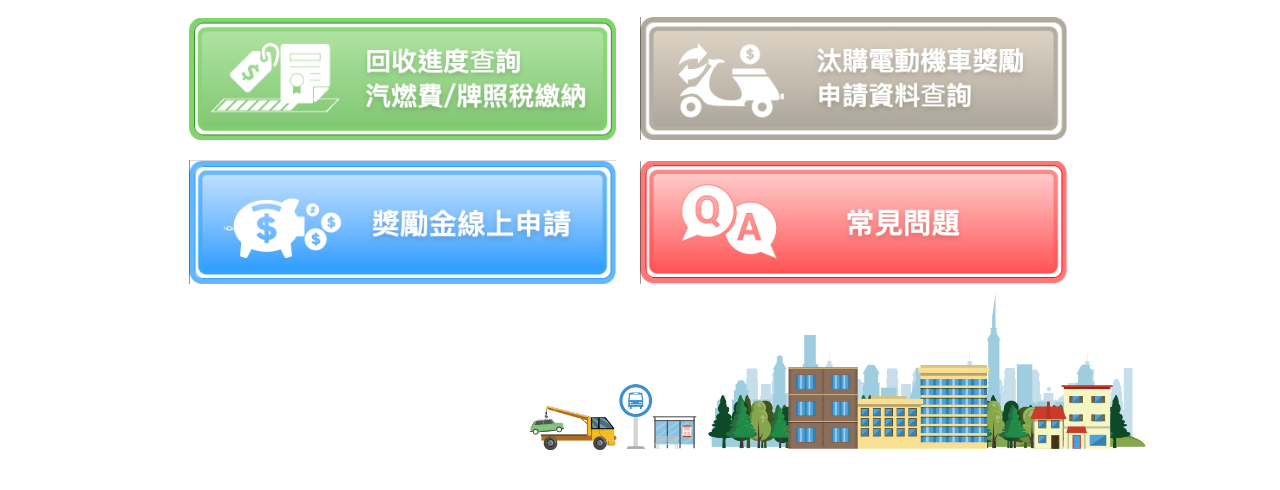
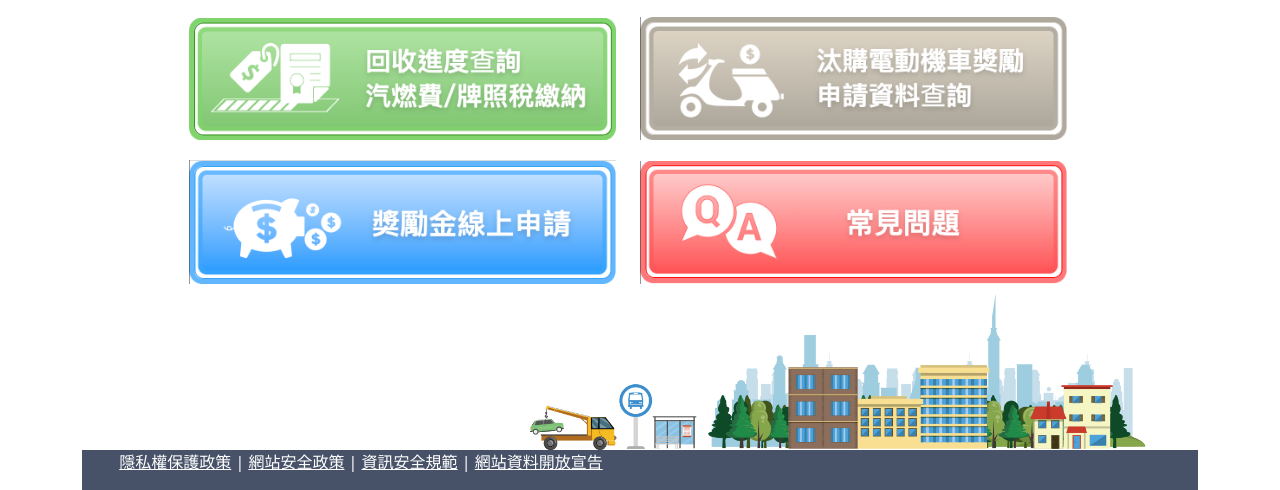
Before and after one commit to shawnliu1012/MSETP-Project-practice, a plain HTML site: page src/homePage1.html in a window 1280 px wide. Shown: the part 722-1212 px from the top of the page. Before the commit the page ends 1172 px from the top, so only its background shows below. Drawn offline with nearby package versions, Linux system fonts and the light colour scheme.

Commit message:
modified footer

```diff
--- a/src/homePage1.css
+++ b/src/homePage1.css
@@ -1,10 +1,11 @@
-.container {
+.container1 {
     background-image: url("../img/bg.jpeg");
     background-repeat: no-repeat;
     background-position: top center;
 }
+
 /* logo 置中 */
-.bc-img img{
+.bc-img img {
     display: block;
     margin: auto;
 }
@@ -31,10 +32,11 @@
     text-align: center;
     margin: 40px 0 10px 0;
     color: #11bbda;
-    text-shadow:  5px 0 #fff, -1px -1px 0 #fff, 1px -1px 0 #fff, -1px 1px 0 #fff, 1px 1px 0 #fff;
+    text-shadow: 5px 0 #fff, -1px -1px 0 #fff, 1px -1px 0 #fff, -1px 1px 0 #fff, 1px 1px 0 #fff;
 }
+
 /* 將圖片調整至符合視窗大小 */
-.option-button img{
+.option-button img {
     width: 100%;
     border-radius: 18px;
 }
@@ -43,22 +45,36 @@
     box-shadow: 0px 0px 15px 10px #5bdeff;
 }
 
-.block1 img{
+.block1 img {
     display: inline-block;
     width: 40%;
     margin: 10px;
 }
 
-.block2 img{
+.block2 img {
     display: inline-block;
     width: 40%;
     margin: 10px;
 }
+
 /* 去除連結藍色底線 */
 .listbtn {
     color: #fff;
 }
 
-.img2 img{
+.listbtn:hover {
+    color: #fff;
+}
+
+.img2 img {
     width: 100%;
 }
+
+/* footer */
+/* 1200px以上畫面爆掉需修改＠media */
+footer {
+    background: #475268;
+    color: #fff;
+    font-weight: 300;
+    text-align: center;
+}
--- a/src/homePage1.html
+++ b/src/homePage1.html
@@ -12,7 +12,7 @@
 </head>
 
 <body>
-    <div class="container">
+    <div class="container container1">
         <div class="row bc-img">
             <div class="mt-3 text-right logo-img">
                 <!-- 圖片放置雲端顯示報錯無法讀取，採用本地資料夾讀取圖片 -->
@@ -72,7 +72,24 @@
                 </div>
             </div>
         </div>
+        <footer>
+            <div class="container">
+                <div class="row">
+                    <div class="col-lg-6 col-sm-6">
+                        <p class="text-left">
+                            <a href="https://www.epa.gov.tw/Page/41156C14CC997554" class="text-white">隱私權保護政策</a> |
+                            <a href="https://www.epa.gov.tw/Page/93E745565929795D" class="text-white">網站安全政策</a> |
+                            <a href="https://www.epa.gov.tw/Page/981903047CA6500B" class="text-white">資訊安全規範</a> |
+                            <a href="https://www.epa.gov.tw/Page/A33D3A6556ABFCD2" class="text-white">網站資料開放宣告</a>
+                        </p>
+                    </div>
+                    <div class="col-lg-6 col-sm-6"></div>
+                </div>
+                <div class="row"></div>
+            </div>
+        </footer>
     </div>
+
 </body>
 
 </html>
```
